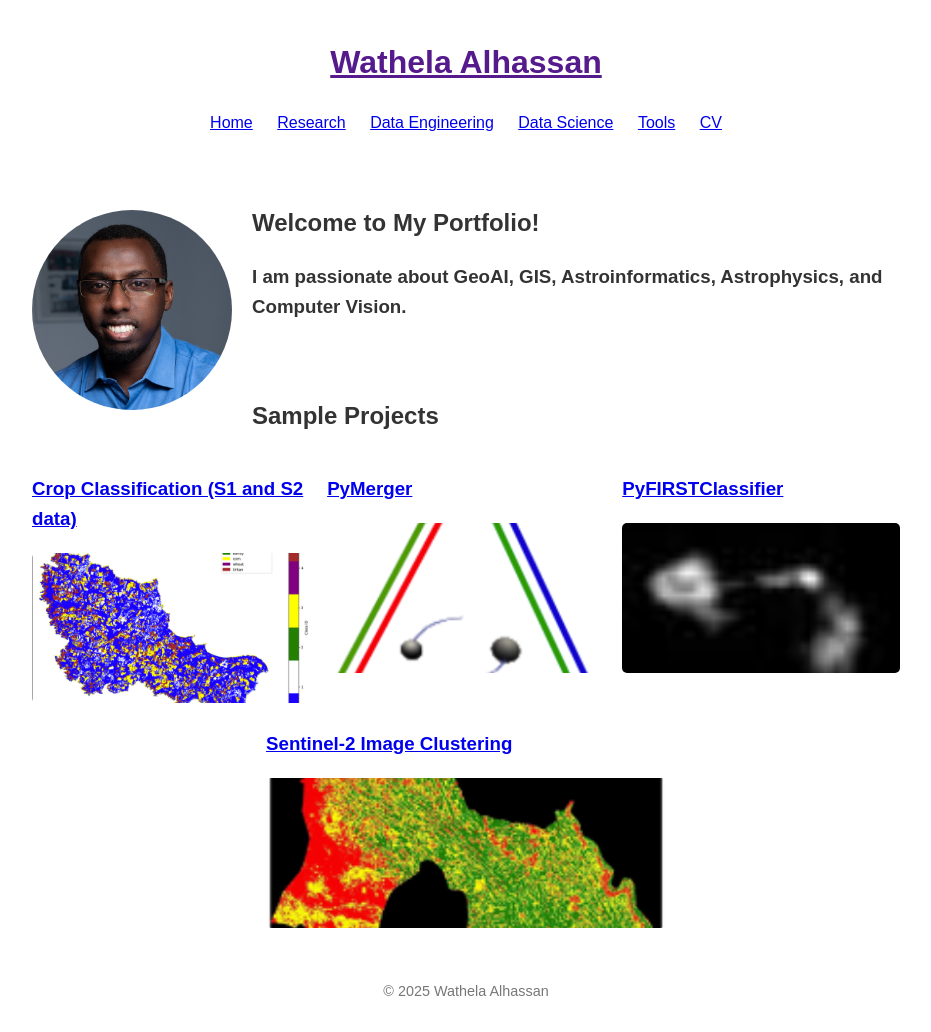
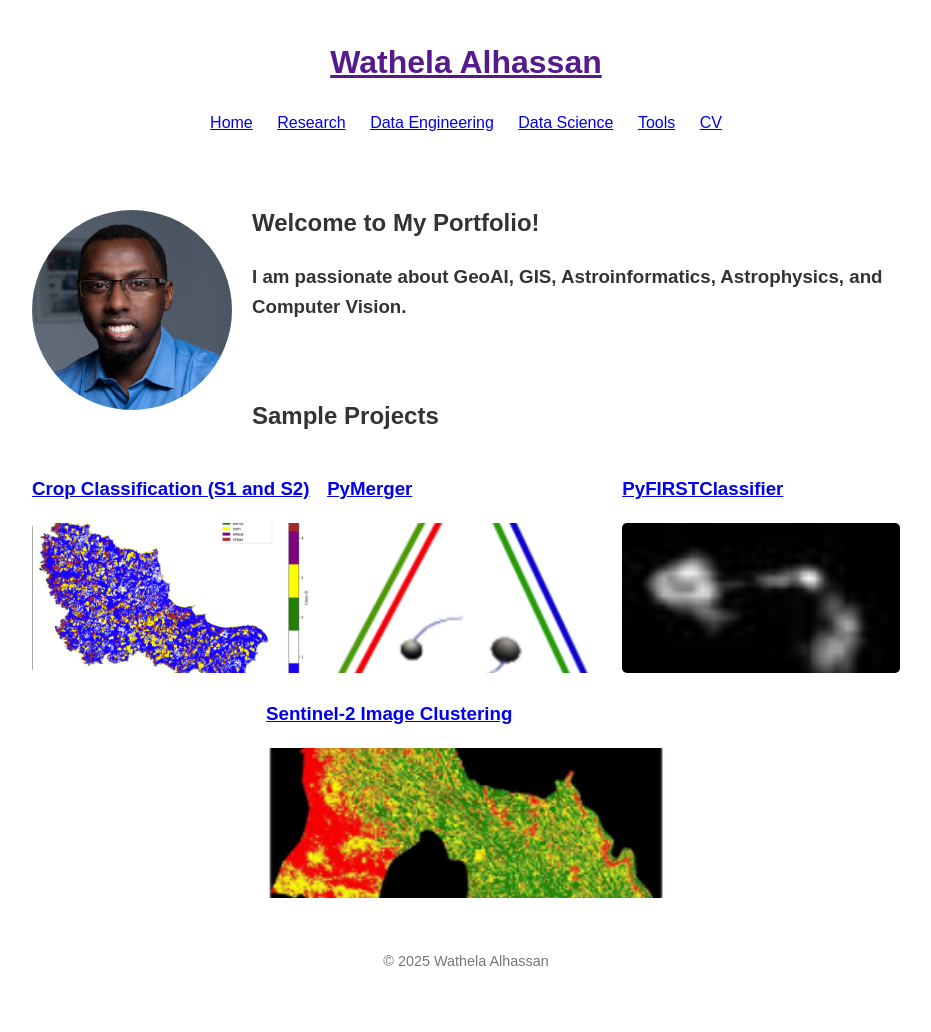
Before and after one commit to wathela/wathela.github.io, a Jekyll site: the page built from index.md, in a window 1280 px wide. Shown: the whole page, without its empty margins (174-1105 px from the left). Built offline with Jekyll 4.4.1, drawn with Linux system fonts in a browser that asks for light colours; after the commit the page ends 1002 px from its top, so only the background shows below that.

Commit message:
Update ds

```diff
--- a/index.md
+++ b/index.md
@@ -24,7 +24,7 @@
 
     <!--  Crop Classification using Sentinel-1 and Sentinel-2 Data -->
     <div style="flex: 1 1 30%; min-width: 250px; max-width: 400px;">
-        <h3><a href="/data-science/#crop-classification-belle-ile">Crop Classification (S1 and S2 data) </a></h3>
+        <h3><a href="/data-science/#crop-classification-belle-ile">Crop Classification (S1 and S2) </a></h3>
         <a href="/data-science/#crop-classification-belle-ile">
             <img src="../assets/images/crop.png" alt="crop-classification-belle-ile Logo" style="width:100%; height:150px; object-fit: cover; border-radius: 5px;">
         </a>
```
